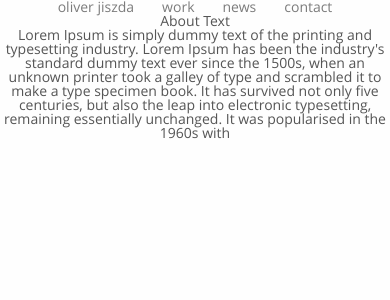
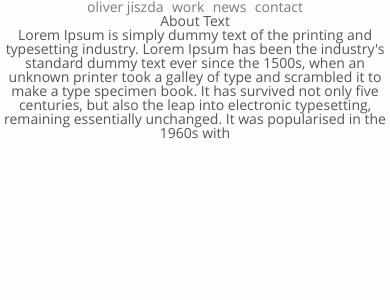
Before and after one commit to jaeh/oj-staging.jaeh.at, a Node project: template views/pages/about.jade in a window 390 px wide. Shown: the top 300 px of the page. Run offline with Node 20 templates, Linux system fonts and the light colour scheme; the template is opened without the code that fills it, so the values that code supplies are empty; style sheets or scripts are compiled from the project's sources.

Commit message:
added landscape mode

```diff
--- a/public/css/main.styl
+++ b/public/css/main.styl
@@ -198,7 +198,7 @@ body header.main nav#menu li#leftright-container
       nav#menu
         ul
           li
-            margin 1.2em 1em 0
+            margin 1.2em .3em 0
 
             &#leftright-container
               display none
@@ -288,8 +288,14 @@ body.night
     a
       background-color body_bg_color
 
-@media all and (orientation:landscape)
+@media all and (orientation:landscape) and (max-height: 320px)
   header.main
     display none
   #fullscreen-container
     display none
+
+  #gallery
+    img
+      margin 3% 0 0
+    h2
+      display none
```
